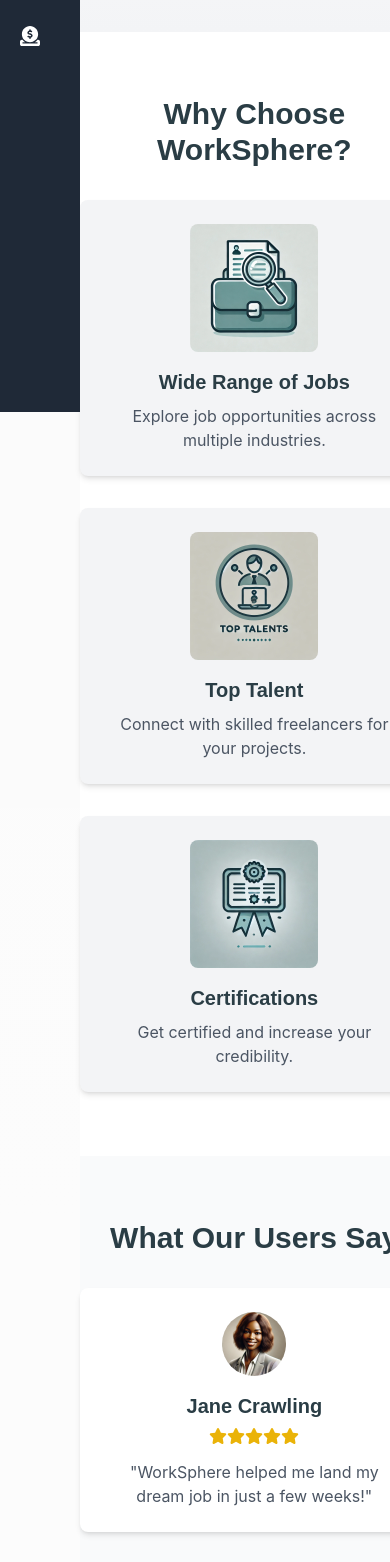
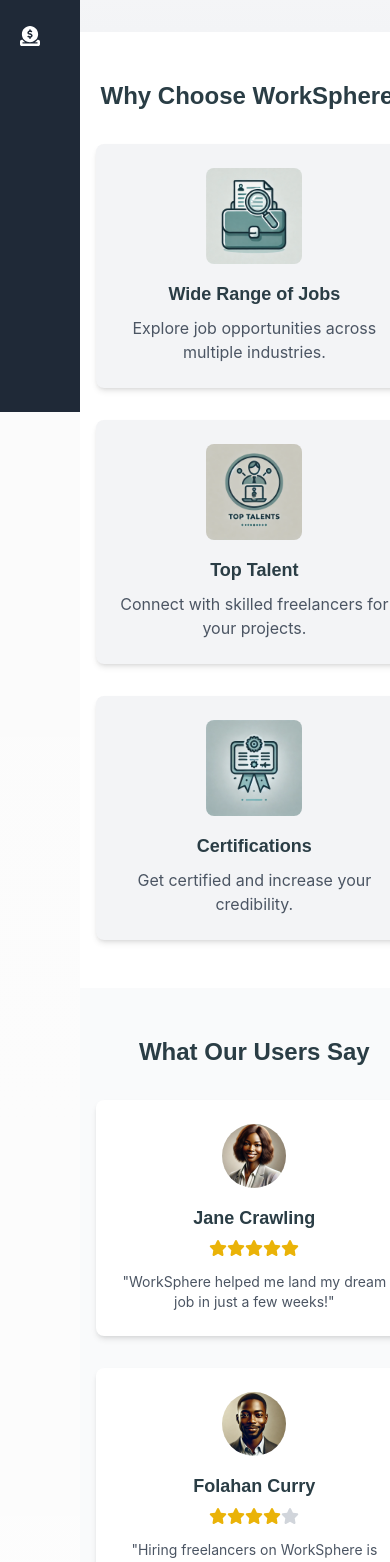
Before and after one commit to Seunfola/worksphere, a Next.js app: page / in a window 390 px wide. Shown: the part 432-1994 px from the top of the page. Built offline with nearby package versions, Linux system fonts and the light colour scheme.

Commit message:
resolving errors and changes and remove the talent page

```diff
--- a/src/components/CallToAction/page.tsx
+++ b/src/components/CallToAction/page.tsx
@@ -5,18 +5,22 @@ import React from 'react';
 
 const CallToActionSection: React.FC = () => {
   return (
-    <section className="py-16 bg-ws-soft-white text-primary text-center">
-      <div className="container mx-auto">
-        <h2 className="text-4xl font-semibold">Get Started with WorkSphere</h2>
-        <p className="mt-4 text-lg text-secondary">Join our community and start your journey today.</p>
-        <div className="mt-8 flex justify-center">
+    <section className="py-12 sm:py-16 bg-ws-soft-white text-primary text-center">
+      <div className="container mx-auto px-4 sm:px-6 lg:px-8">
+        <h2 className="text-2xl sm:text-3xl md:text-4xl font-semibold">
+          Get Started with WorkSphere
+        </h2>
+        <p className="mt-4 text-base sm:text-lg text-secondary">
+          Join our community and start your journey today.
+        </p>
+        <div className="mt-8 flex flex-col sm:flex-row justify-center space-y-4 sm:space-y-0 sm:space-x-4">
           <Link href="/signup/talent" legacyBehavior>
-            <a className="bg-ws-muted-gold text-primary px-6 py-3 rounded-md hover:bg-gray-200 transition-colors">
+            <a className="bg-ws-muted-gold text-primary px-6 py-3 rounded-md hover:bg-gray-200 transition-colors w-full sm:w-auto text-center">
               Join as a Talent
             </a>
           </Link>
           <Link href="/signup/employer" legacyBehavior>
-            <a className="ml-4 bg-secondary text-primary px-6 py-3 rounded-md hover:bg-gray-300 transition-colors">
+            <a className="bg-secondary text-primary px-6 py-3 rounded-md hover:bg-gray-300 transition-colors w-full sm:w-auto text-center">
               Join as an Employer
             </a>
           </Link>
--- a/src/components/Feature/page.tsx
+++ b/src/components/Feature/page.tsx
@@ -6,12 +6,14 @@ import Link from 'next/link';
 
 const FeaturesSection: React.FC = () => {
   return (
-    <section className="py-16 bg-white">
-      <div className="container mx-auto text-center">
-        <h2 className="text-3xl font-semibold text-primary mb-8">Why Choose WorkSphere?</h2>
-        <div className="grid grid-cols-1 md:grid-cols-3 gap-8">
+    <section className="py-12 sm:py-16 bg-white">
+      <div className="container mx-auto px-4 sm:px-6 lg:px-8 text-center">
+        <h2 className="text-2xl sm:text-3xl font-semibold text-primary mb-8">
+          Why Choose WorkSphere?
+        </h2>
+        <div className="grid grid-cols-1 sm:grid-cols-2 md:grid-cols-3 gap-8">
           <Link href="/Jobs/job-range" className="p-6 bg-gray-100 shadow-md rounded-lg transition-transform transform hover:scale-105 block">
-            <div className="w-32 h-32 mx-auto mb-4 rounded-lg overflow-hidden">
+            <div className="w-24 h-24 sm:w-32 sm:h-32 mx-auto mb-4 rounded-lg overflow-hidden">
               <Image
                 src="/images/wide.png"
                 alt="Wide Range of Jobs"
@@ -21,11 +23,11 @@ const FeaturesSection: React.FC = () => {
                 className="object-contain"
               />
             </div>
-            <h3 className="text-xl font-bold mt-4">Wide Range of Jobs</h3>
+            <h3 className="text-lg sm:text-xl font-bold mt-4">Wide Range of Jobs</h3>
             <p className="mt-2 text-gray-600">Explore job opportunities across multiple industries.</p>
           </Link>
           <Link href="/Jobs/hire" className="p-6 bg-gray-100 shadow-md rounded-lg transition-transform transform hover:scale-105 block">
-            <div className="w-32 h-32 mx-auto mb-4 rounded-lg overflow-hidden">
+            <div className="w-24 h-24 sm:w-32 sm:h-32 mx-auto mb-4 rounded-lg overflow-hidden">
               <Image
                 src="/images/topTalent.png"
                 alt="Top Talent"
@@ -35,11 +37,11 @@ const FeaturesSection: React.FC = () => {
                 className="object-contain"
               />
             </div>
-            <h3 className="text-xl font-bold mt-4">Top Talent</h3>
+            <h3 className="text-lg sm:text-xl font-bold mt-4">Top Talent</h3>
             <p className="mt-2 text-gray-600">Connect with skilled freelancers for your projects.</p>
           </Link>
           <Link href="/Jobs/certificate" className="p-6 bg-gray-100 shadow-md rounded-lg transition-transform transform hover:scale-105 block">
-            <div className="w-32 h-32 mx-auto mb-4 rounded-lg overflow-hidden">
+            <div className="w-24 h-24 sm:w-32 sm:h-32 mx-auto mb-4 rounded-lg overflow-hidden">
               <Image
                 src="/images/Certificate.png"
                 alt="Certifications"
@@ -49,7 +51,7 @@ const FeaturesSection: React.FC = () => {
                 className="object-contain"
               />
             </div>
-            <h3 className="text-xl font-bold mt-4">Certifications</h3>
+            <h3 className="text-lg sm:text-xl font-bold mt-4">Certifications</h3>
             <p className="mt-2 text-gray-600">Get certified and increase your credibility.</p>
           </Link>
         </div>
--- a/src/components/Testimonial/page.tsx
+++ b/src/components/Testimonial/page.tsx
@@ -7,10 +7,12 @@ import React from 'react';
 
 const TestimonialSection: React.FC = () => {
   return (
-    <section className="py-16 bg-gray-50">
-      <div className="container mx-auto text-center">
-        <h2 className="text-3xl font-semibold text-primary mb-8">What Our Users Say</h2>
-        <div className="grid grid-cols-1 md:grid-cols-2 gap-8">
+    <section className="py-12 sm:py-16 bg-gray-50">
+      <div className="container mx-auto px-4 sm:px-6 lg:px-8 text-center">
+        <h2 className="text-2xl sm:text-3xl font-semibold text-primary mb-8">
+          What Our Users Say
+        </h2>
+        <div className="grid grid-cols-1 sm:grid-cols-2 gap-8">
           <div className="p-6 bg-white shadow-md rounded-lg transition-transform transform hover:scale-105">
             <Image
               src="/images/jane.png"
@@ -19,13 +21,17 @@ const TestimonialSection: React.FC = () => {
               height={64}
               className="rounded-full mx-auto"
             />
-            <h3 className="text-xl font-bold mt-4">Jane Crawling</h3>
+            <h3 className="text-lg sm:text-xl font-bold mt-4">Jane Crawling</h3>
             <div className="flex justify-center mt-2">
-              {Array(5).fill(0).map((_, i) => (
-                <FontAwesomeIcon key={i} icon={faStar} className="text-yellow-500" />
-              ))}
+              {Array(5)
+                .fill(0)
+                .map((_, i) => (
+                  <FontAwesomeIcon key={i} icon={faStar} className="text-yellow-500" />
+                ))}
             </div>
-            <p className="mt-4 text-gray-600">"WorkSphere helped me land my dream job in just a few weeks!"</p>
+            <p className="mt-4 text-sm sm:text-base text-gray-600">
+              "WorkSphere helped me land my dream job in just a few weeks!"
+            </p>
           </div>
           <div className="p-6 bg-white shadow-md rounded-lg transition-transform transform hover:scale-105">
             <Image
@@ -35,14 +41,18 @@ const TestimonialSection: React.FC = () => {
               height={64}
               className="rounded-full mx-auto"
             />
-            <h3 className="text-xl font-bold mt-4">Folahan Curry</h3>
+            <h3 className="text-lg sm:text-xl font-bold mt-4">Folahan Curry</h3>
             <div className="flex justify-center mt-2">
-              {Array(4).fill(0).map((_, i) => (
-                <FontAwesomeIcon key={i} icon={faStar} className="text-yellow-500" />
-              ))}
+              {Array(4)
+                .fill(0)
+                .map((_, i) => (
+                  <FontAwesomeIcon key={i} icon={faStar} className="text-yellow-500" />
+                ))}
               <FontAwesomeIcon icon={faStar} className="text-gray-300" />
             </div>
-            <p className="mt-4 text-gray-600">"Hiring freelancers on WorkSphere is fast and easy. Highly recommend!"</p>
+            <p className="mt-4 text-sm sm:text-base text-gray-600">
+              "Hiring freelancers on WorkSphere is fast and easy. Highly recommend!"
+            </p>
           </div>
         </div>
       </div>
```
